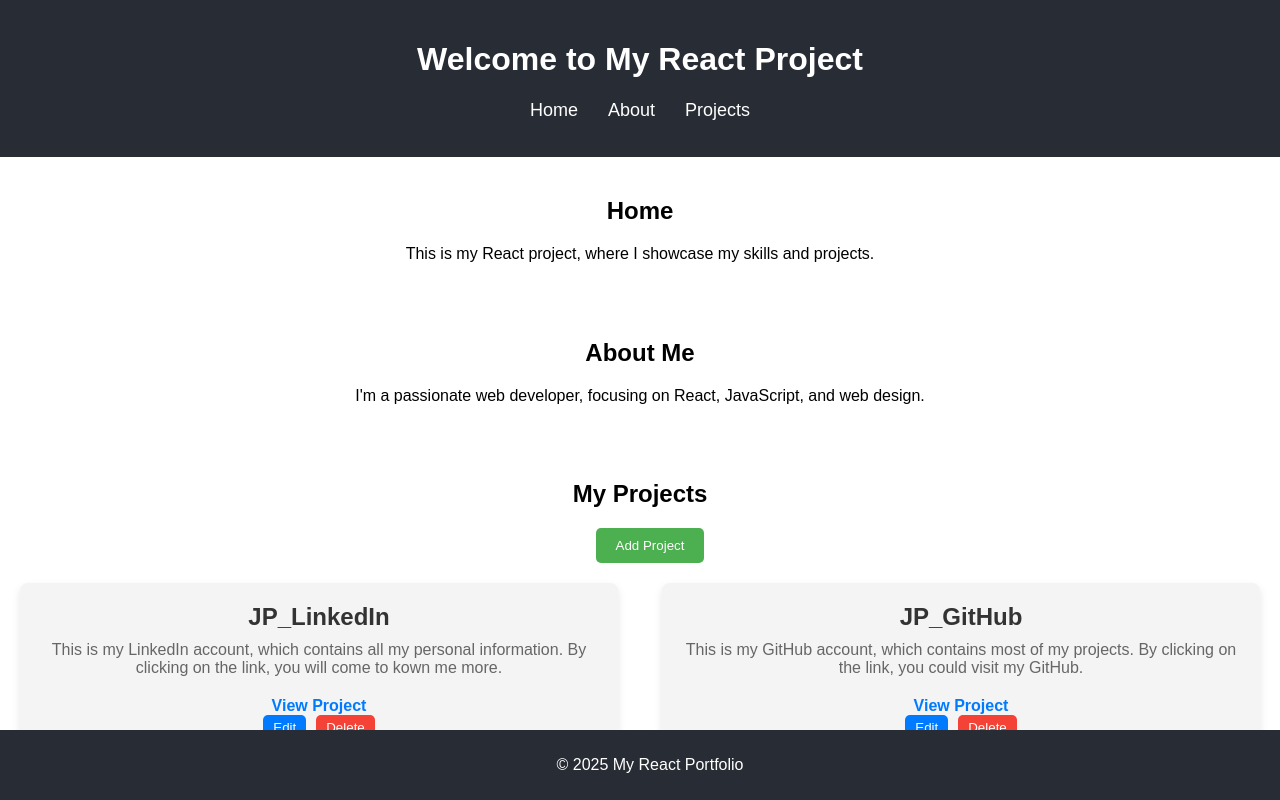
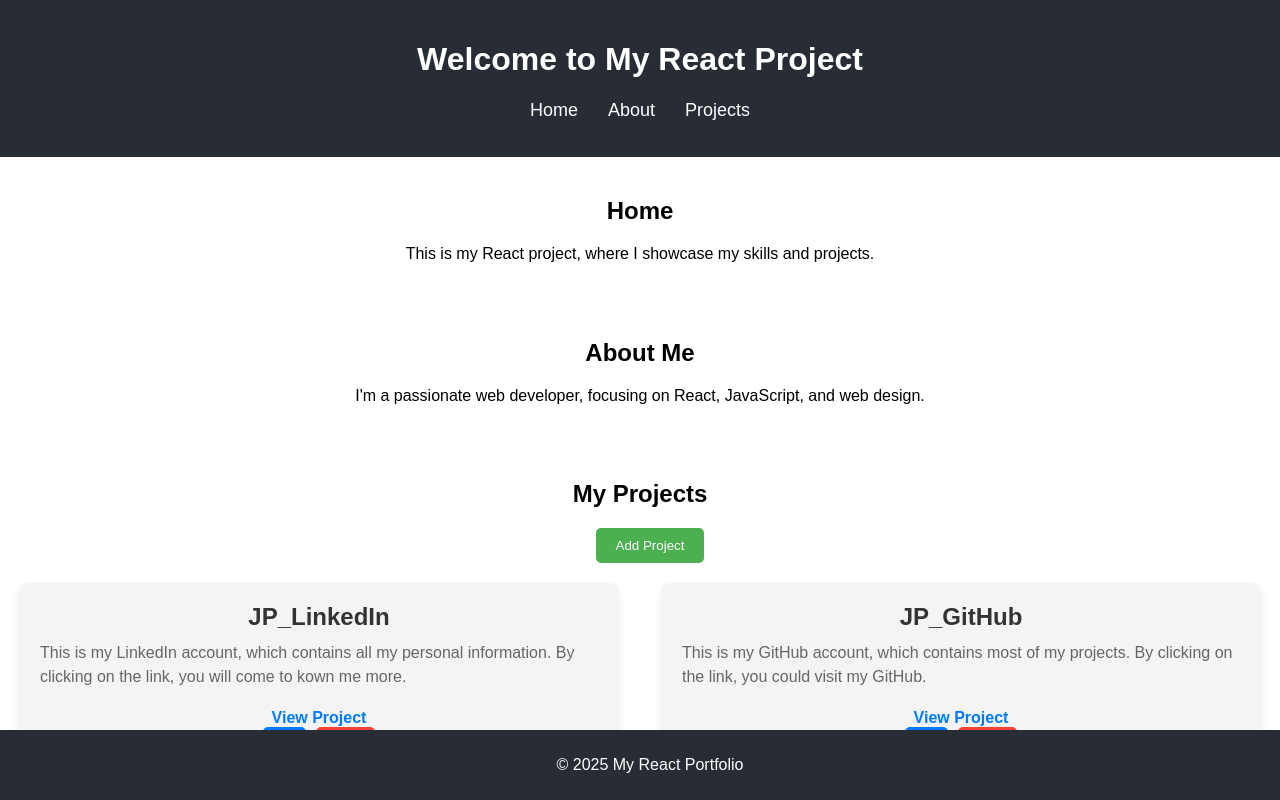
Before and after one commit to jiangpeng823205/my-todo-app, a React (Create React App) app: page / in a window 1280 px wide. Shown: the top 800 px of the page. Built offline with nearby package versions, Linux system fonts and the light colour scheme; no server answers.

Commit message:
Updated desc

```diff
--- a/src/App.css
+++ b/src/App.css
@@ -57,6 +57,9 @@ section {
   font-size: 1em;
   color: #666;
   margin: 10px 0;
+  white-space: pre-line;
+  line-height: 1.5;
+  text-align: left;
 }
 
 .project-tile a {
```
